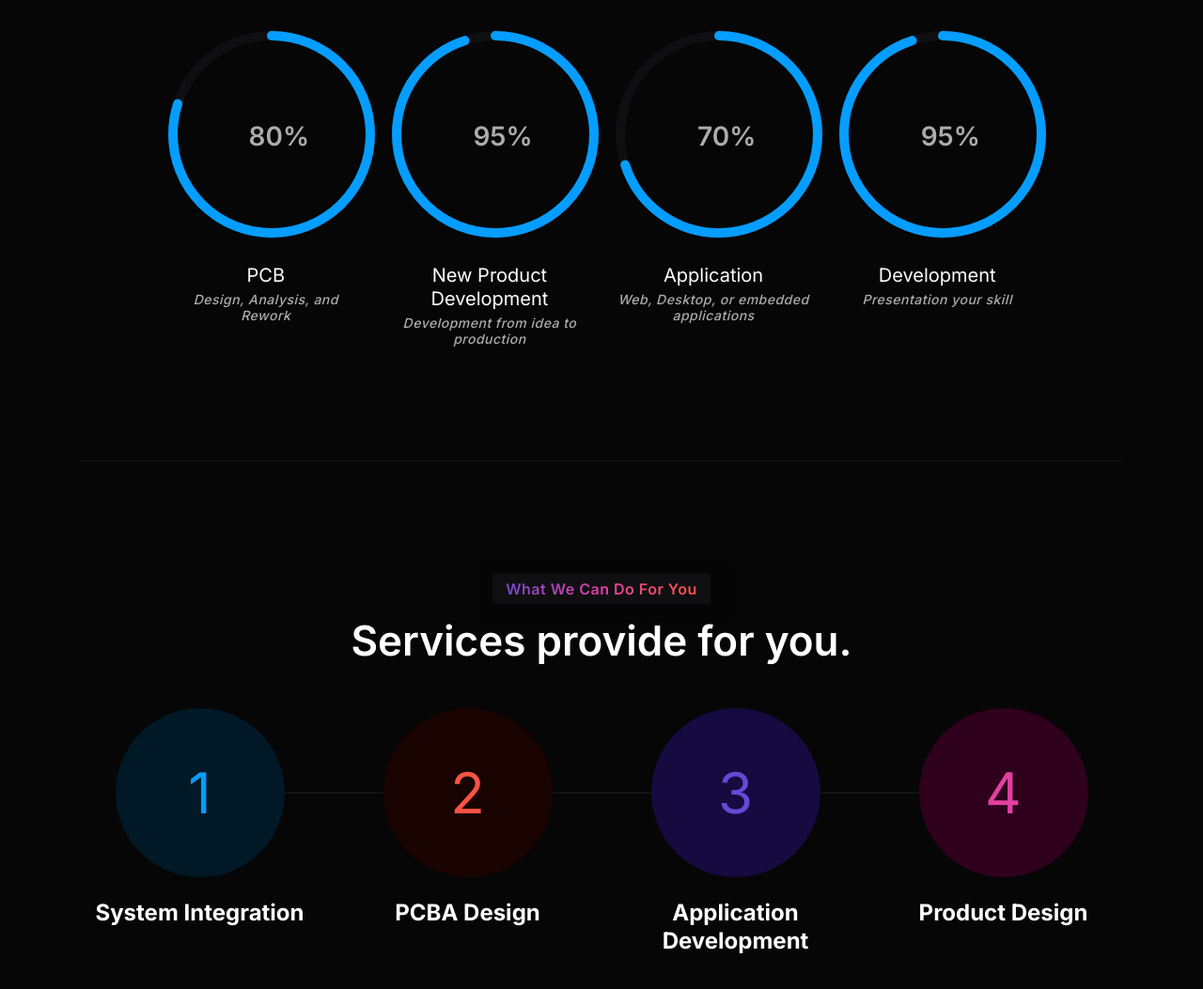
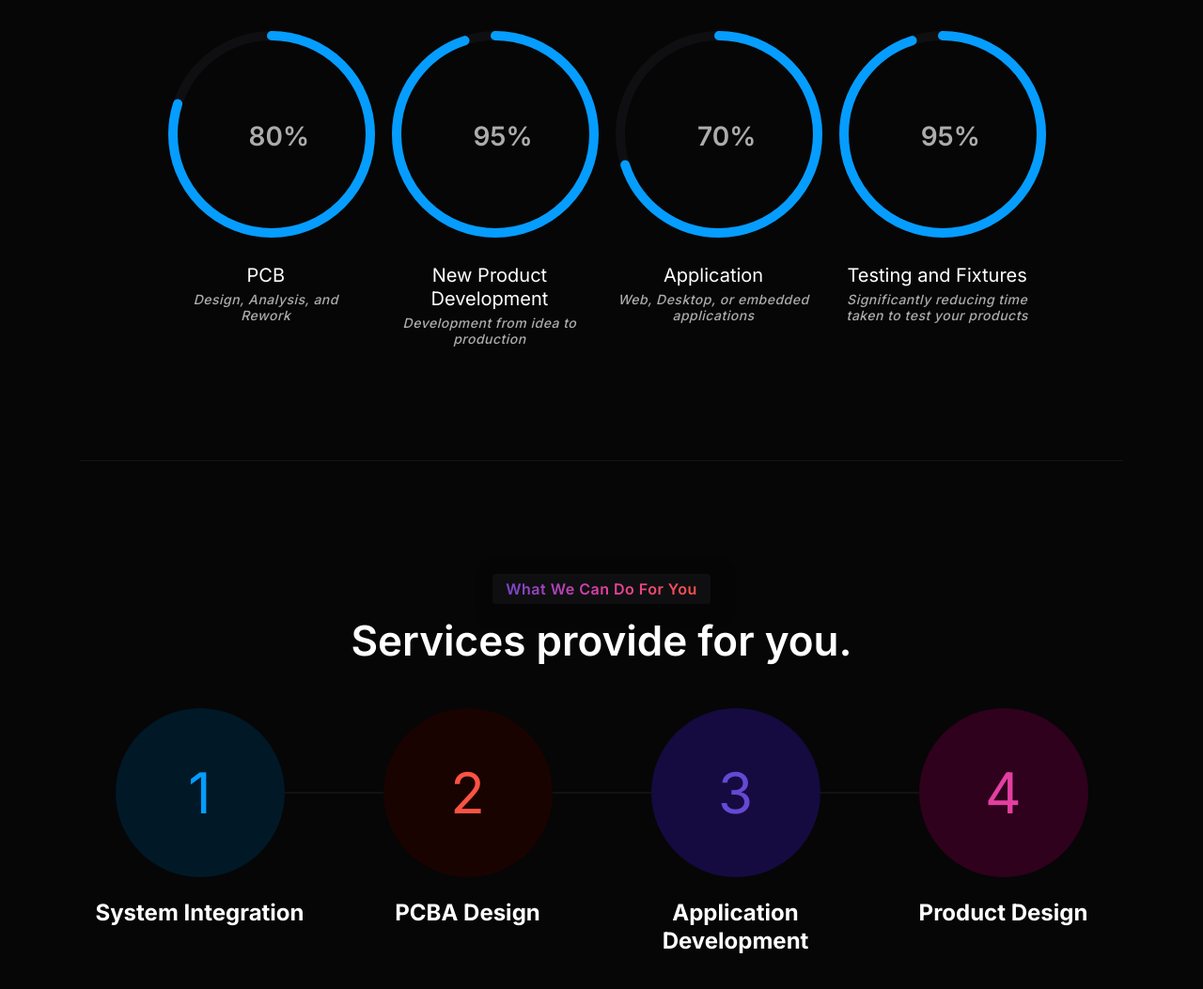
Before and after one commit to AGF2019/BusinessWebsite, a plain HTML site: page index.html in a window 1280 px wide. Shown: the part 1746-2799 px from the top of the page at 94% size. Drawn offline with Linux system fonts and the light colour scheme; files whose address does not match are found by name.

Commit message:
Update index.html

```diff
--- a/index.html
+++ b/index.html
@@ -273,8 +273,8 @@
                                         </div>
                                     </div>
                                     <div class="circle-info">
-                                        <h4 class="title">Development</h4>
-                                        <h6 class="subtitle">Presentation your skill</h6>
+                                        <h4 class="title">Testing and Fixtures</h4>
+                                        <h6 class="subtitle">Significantly reducing time taken to test your products</h6>
                                     </div>
                                 </div>
                             </div>
```
